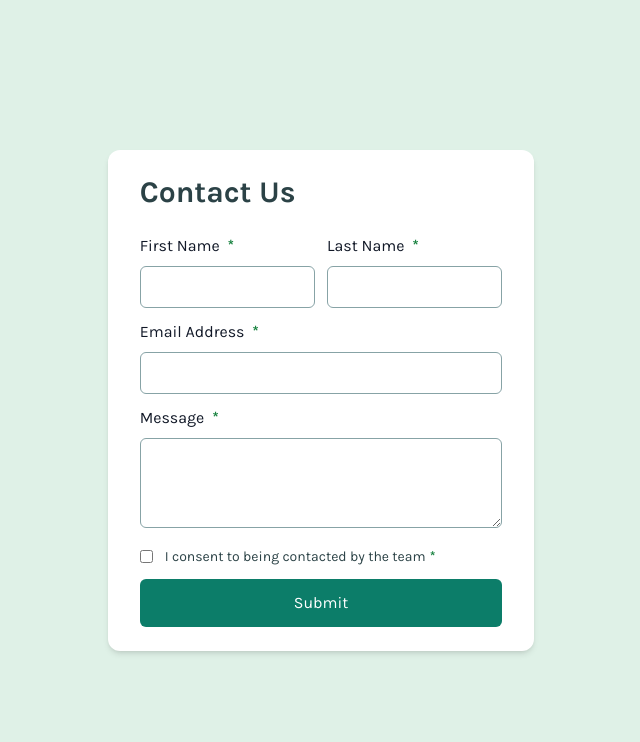
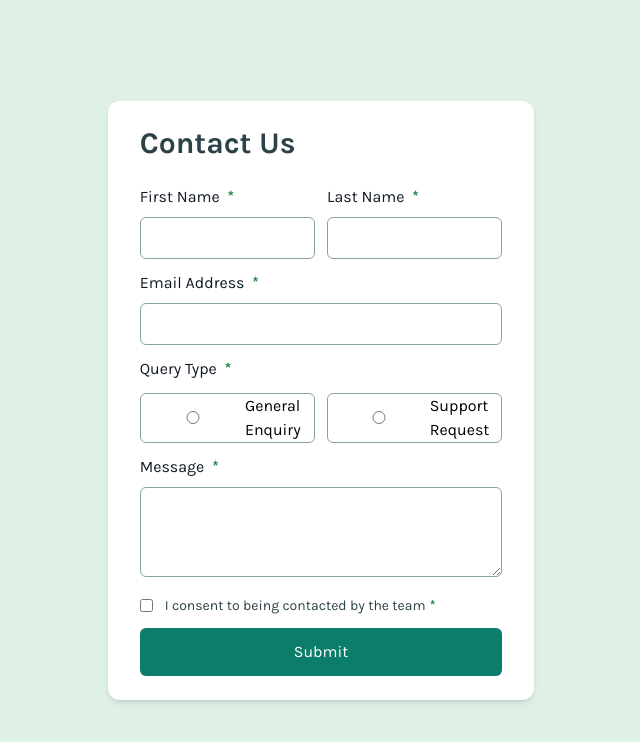
Before and after one commit to UmerNasir-2000/fem-contact-form, a React (Vite) app: page / in a window 1280 px wide. Shown: the top 742 px of the page, without its empty margins (319-959 px from the left). Built offline with nearby package versions, Linux system fonts and the light colour scheme.

Commit message:
feat: add radio buttons

```diff
--- a/src/components/contactForm/index.tsx
+++ b/src/components/contactForm/index.tsx
@@ -11,6 +11,7 @@ const contactFormSchema = z.object({
     .string()
     .min(3, { message: "Last name must be at least 3 characters" }),
   email: z.string().email({ message: "Invalid email" }),
+  supportType: z.enum(["generalEnquiry", "supportRequest"]),
   message: z
     .string()
     .min(30, { message: "Message must be at least 30 characters" }),
@@ -106,6 +107,49 @@ const ContactForm = () => {
           </div>
         </div>
 
+        <div>
+          <label htmlFor="message" className="block font-medium text-gray-900">
+            Query Type <span className="text-green-700 font-bold ml-1">*</span>
+          </label>
+          <div className="flex gap-3 my-3">
+            <div className="space-y-2 w-1/2">
+              <div className="flex items-center border border-grey-500 rounded-md">
+                <input
+                  {...register("supportType", { required: true })}
+                  type="radio"
+                  id="generalEnquiry"
+                  required
+                  className={`w-full px-4 p-2 rounded-md border border-grey-500 focus:border-green-700 focus:outline-none ${
+                    errors.firstName && "border-red focus:border-red"
+                  }`}
+                />
+                <label htmlFor="generalEnquiry">General Enquiry</label>
+              </div>
+              {errors.firstName && (
+                <p className="text-sm text-red">{errors.firstName.message}</p>
+              )}
+            </div>
+            <div className="space-y-2 w-1/2">
+              <div className="flex items-center border border-grey-500 rounded-md">
+                <input
+                  {...register("supportType", { required: true })}
+                  type="radio"
+                  id="supportRequest"
+                  required
+                  className={`px-4 p-2 w-full rounded-md border border-grey-500 focus:border-green-700 focus:outline-none ${
+                    errors.lastName && "border-red focus:border-red"
+                  }`}
+                />
+                <label htmlFor="supportRequest">Support Request</label>
+              </div>
+
+              {errors.lastName && (
+                <p className="text-sm text-red">{errors.lastName.message}</p>
+              )}
+            </div>
+          </div>
+        </div>
+
         <div className="space-y-2">
           <label htmlFor="message" className="block font-medium text-gray-900">
             Message <span className="text-green-700 font-bold ml-1">*</span>
```
